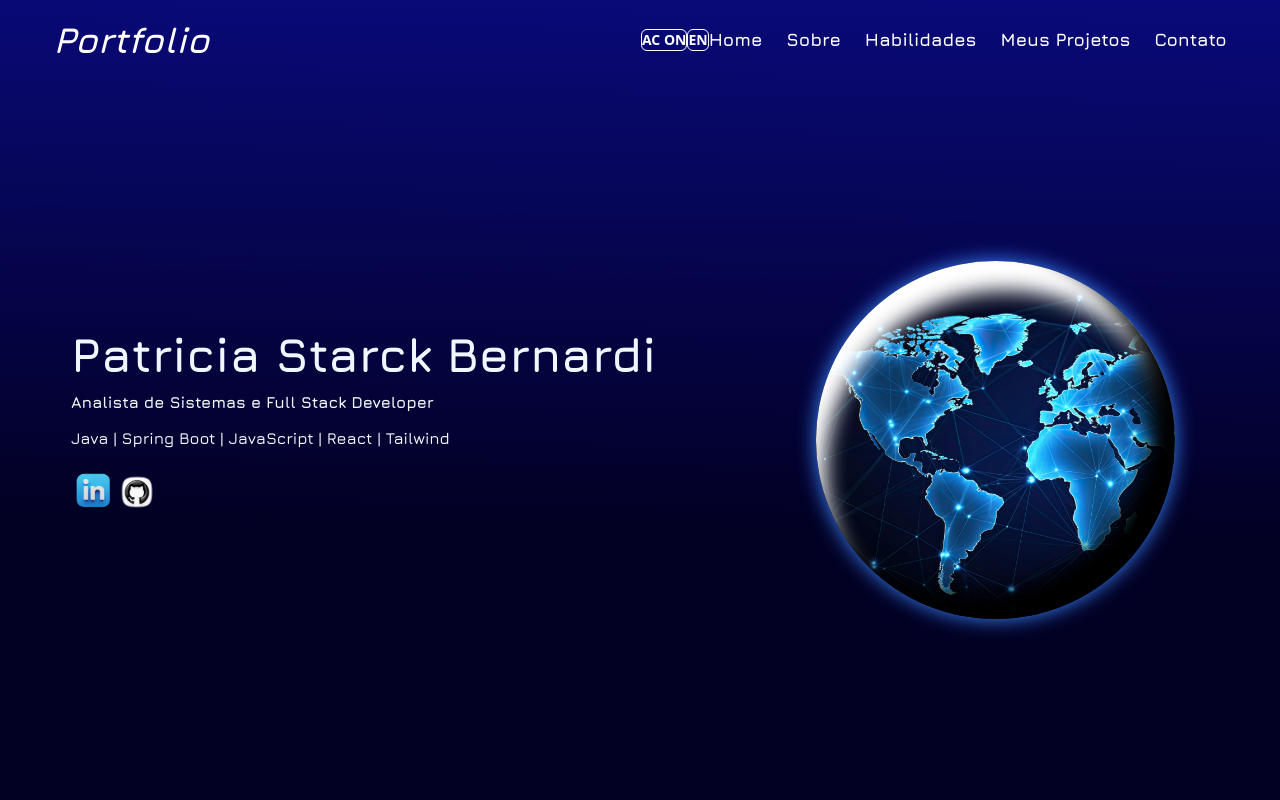
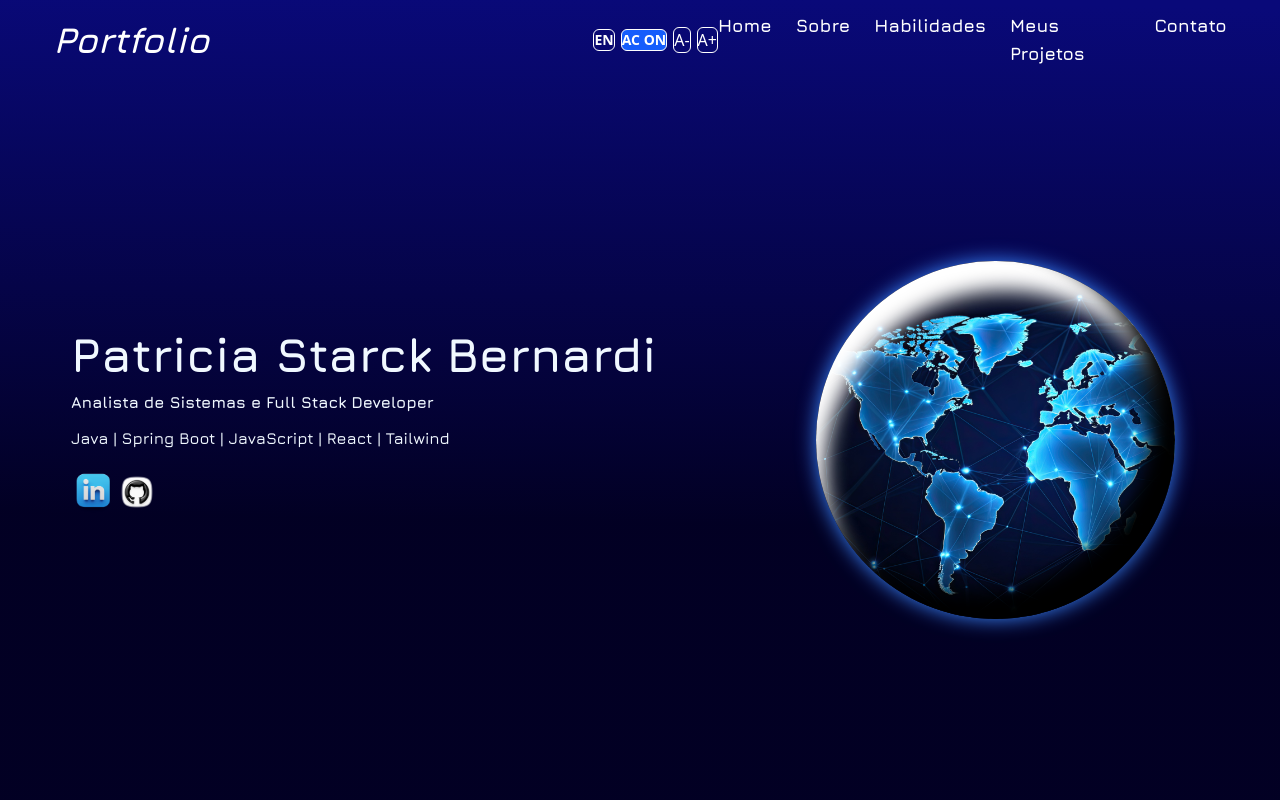
Before and after one commit to patriciastarck/portfolioPatricia, a React (Vite) app: page / in a window 1280 px wide. Shown: the top 800 px of the page. Built offline with nearby package versions, Linux system fonts and the light colour scheme.

Commit message:
Implementei botões de aumentar a fonte

```diff
--- a/src/components/Navbar.jsx
+++ b/src/components/Navbar.jsx
@@ -4,11 +4,12 @@ import { useLanguage } from "../context/LanguageContext";
 import { useTheme } from "../context/ThemeContext";
 
 export default function Navbar() {
-  // Chamada de Hooks dentro do componente funcional: CORRETO
   const [isOpen, setIsOpen] = useState(false);
   const [showLogo, setShowLogo] = useState(true);
   const { language, toggleLanguage, t } = useLanguage();
-  const { highContrast, setHighContrast } = useTheme(); // Usado o hook useTheme
+  // Incluindo a nova funcionalidade de fonte
+  const { highContrast, setHighContrast, fontSizeScale, updateFontSize } =
+    useTheme();
 
   useEffect(() => {
     const handleScroll = () => {
@@ -39,32 +40,20 @@ export default function Navbar() {
     { id: 5, name: t("NAV_CONTACT"), link: "#contato" },
   ];
 
+  // Definições de escala de fonte (0.9 a 1.3)
+  const isMinScale = fontSizeScale <= 0.9;
+  const isMaxScale = fontSizeScale >= 1.3;
+
   return (
     <div className="w-screen flex items-center justify-center">
       <header
-        className="z-20 flex h-20 w-11/12 items-center justify-center "
+        className="z-20 flex h-20 w-11/12 items-center"
         data-aos-delay="300"
       >
-        <h1 className="text-4xl font-[jura] font-bold italic text-white mr-3.5vvg">
+        <h1 className="w-60 text-4xl font-[jura] font-bold italic text-white mr-3.5vvg">
           {t("TITLE_PORTFOLIO")}
         </h1>
-        <div className="container mx-auto flex items-center justify-end">
-          {/* BOTÃO DE ALTO CONTRASTE ADICIONADO */}
-          <button
-            onClick={() => setHighContrast(!highContrast)}
-            className={`text-white text-sm font-bold border px-2 py-1 rounded-md mr-4 transition-colors duration-300 ${
-              highContrast
-                ? "bg-yellow-400 text-black border-yellow-400 hover:bg-yellow-200"
-                : "border-white hover:bg-white hover:text-gray-900"
-            }`}
-            aria-label={`Toggle High Contrast Mode. Current state: ${
-              highContrast ? "On" : "Off"
-            }`}
-          >
-            {highContrast ? "AC OFF" : "AC ON"}
-          </button>
-          {/* FIM BOTÃO ALTO CONTRASTE */}
-
+        <div className="w-full flex items-center justify-end gap-1.5 space-x-2 mr-4">
           {/* O BOTÃO DE LINGUAGEM */}
           <button
             onClick={toggleLanguage}
@@ -77,6 +66,50 @@ export default function Navbar() {
             {language === "pt" ? "EN" : "PT"}
           </button>
           {/* FIM DO BOTÃO */}
+
+          {/* BOTÃO DE ALTO CONTRASTE */}
+          <button
+            onClick={() => setHighContrast(!highContrast)}
+            className={`bg-blue-600 text-white text-sm font-bold border px-2 py-1 rounded-md mr-4 transition-colors duration-300 ${
+              highContrast
+                ? "bg-yellow-400 text-black border-yellow-400 hover:bg-yellow-200"
+                : "border-white hover:bg-white hover:text-gray-900"
+            }`}
+            aria-label={`Toggle High Contrast Mode. Current state: ${
+              highContrast ? "On" : "Off"
+            }`}
+          >
+            {highContrast ? "AC OFF" : "AC ON"}
+          </button>
+          {/* FIM BOTÃO ALTO CONTRASTE */}
+          <button
+            onClick={() => updateFontSize("decrease")}
+            className={`text-white text-md border border-white p-1 rounded-md transition-colors duration-300 ${
+              isMinScale
+                ? "opacity-50 cursor-not-allowed"
+                : "hover:bg-white hover:text-gray-900"
+            }`}
+            aria-label="Diminuir o tamanho da fonte"
+            disabled={isMinScale}
+          >
+            A-
+          </button>
+          <button
+            onClick={() => updateFontSize("increase")}
+            className={`text-white text-md border border-white p-1 rounded-md transition-colors duration-300 ${
+              isMaxScale
+                ? "opacity-50 cursor-not-allowed"
+                : "hover:bg-white hover:text-gray-900"
+            }`}
+            aria-label="Aumentar o tamanho da fonte"
+            disabled={isMaxScale}
+          >
+            A+
+          </button>
+        </div>
+
+        <div className="container mx-auto flex items-center justify-center">
+          {/* BOTÕES DE ZOOM DE TEXTO */}
 
           <button
             className="md:hidden focus:outline-none"
@@ -95,7 +128,8 @@ export default function Navbar() {
                 <a
                   key={link.id}
                   href={link.link}
-                  className="hover:text-blue-400 text-lg"
+                  // Usa a variável CSS para o hover
+                  className="hover:text-[var(--color-text-accent)] text-lg"
                 >
                   {link.name}
                 </a>
@@ -104,6 +138,7 @@ export default function Navbar() {
           </nav>
         </div>
         <div
+          // A classe 'bg-[linear-gradient(...)]' será sobrescrita pela regra genérica no index.css
           className={`${
             isOpen ? "block" : "hidden"
           } md:hidden bg-[linear-gradient(1deg,rgba(2,0,36,0.97)_35%,rgba(9,9,121,1)_99%)] absolute top-0 left-0 w-full h-screen flex flex-col items-center justify-center gap-2.5 space-y-8 pt-16`}
@@ -118,7 +153,8 @@ export default function Navbar() {
             <a
               key={link.id}
               href={link.link}
-              className="text-lg text-white hover:text-blue-400"
+              // Usa a variável CSS para o hover
+              className="text-lg text-white hover:text-[var(--color-text-accent)]"
               onClick={() => setIsOpen(false)}
             >
               {link.name}
--- a/src/context/ThemeContext.jsx
+++ b/src/context/ThemeContext.jsx
@@ -1,14 +1,35 @@
-import React, { createContext, useState, useEffect, useContext } from "react";
+import React, { createContext, useState, useContext, useEffect } from "react";
 
 export const ThemeContext = createContext();
 
 // Export nomeado para consumir o contexto
 export const useTheme = () => useContext(ThemeContext);
 
+// Definições para o Text Zoom
+const FONT_SCALE_MIN = 0.9;
+const FONT_SCALE_MAX = 1.3;
+const FONT_SCALE_STEP = 0.1;
+
 export function ThemeProvider({ children }) {
   const [highContrast, setHighContrast] = useState(false);
+  const [fontSizeScale, setFontSizeScale] = useState(1.0); // Novo estado para a escala de fonte
 
-  // aplica/remover classe no body para CSS variables
+  // Função para aumentar/diminuir a fonte
+  const updateFontSize = (action) => {
+    setFontSizeScale((prevScale) => {
+      let newScale = prevScale;
+      if (action === "increase") {
+        newScale = Math.min(FONT_SCALE_MAX, prevScale + FONT_SCALE_STEP);
+      } else if (action === "decrease") {
+        newScale = Math.max(FONT_SCALE_MIN, prevScale - FONT_SCALE_STEP);
+      } else if (action === "reset") {
+        newScale = 1.0;
+      }
+      return parseFloat(newScale.toFixed(2));
+    });
+  };
+
+  // Aplica/remove classe no body para CSS variables (Alto Contraste)
   useEffect(() => {
     if (highContrast) {
       document.body.classList.add("high-contrast");
@@ -17,8 +38,19 @@ export function ThemeProvider({ children }) {
     }
   }, [highContrast]);
 
+  // Aplica a escala de fonte ao elemento HTML (root)
+  useEffect(() => {
+    // Define a variável CSS que será usada no index.css
+    document.documentElement.style.setProperty(
+      "--font-size-scale",
+      fontSizeScale
+    );
+  }, [fontSizeScale]);
+
   return (
-    <ThemeContext.Provider value={{ highContrast, setHighContrast }}>
+    <ThemeContext.Provider
+      value={{ highContrast, setHighContrast, fontSizeScale, updateFontSize }}
+    >
       {children}
     </ThemeContext.Provider>
   );
--- a/src/index.css
+++ b/src/index.css
@@ -15,6 +15,15 @@
   --cor1: var(--color-text-accent); /* Variável existente */
   --cor2: var(--color-text-primary); /* Variável existente */
   --fonteCapa: "astronomous";
+
+  /* NOVO: Variável para escala de fonte (controlada pelo JS) */
+  --font-size-scale: 1.0;
+}
+
+/* NOVO: Aplica a escala de fonte à base do documento.
+   Isso fará o scale em todo o texto que usa classes de tamanho do Tailwind. */
+html {
+    font-size: calc(100% * var(--font-size-scale));
 }
 
 /* ALTO CONTRASTE: Redefine as variáveis com cores de alto contraste */
@@ -45,7 +54,6 @@ body {
 /* REGRAS DE ANULAÇÃO DE FUNDO NO MODO HC:
   Esta regra genérica aplica o fundo primário e remove qualquer imagem/gradiente de fundo
   em qualquer elemento que tenha uma classe de fundo (bg-*) dentro do modo high-contrast.
-  Isso garante que todos os fundos escuros customizados sejam substituídos.
 */
 .high-contrast [class*="bg-"] {
     background-color: var(--color-bg-primary) !important;
```
